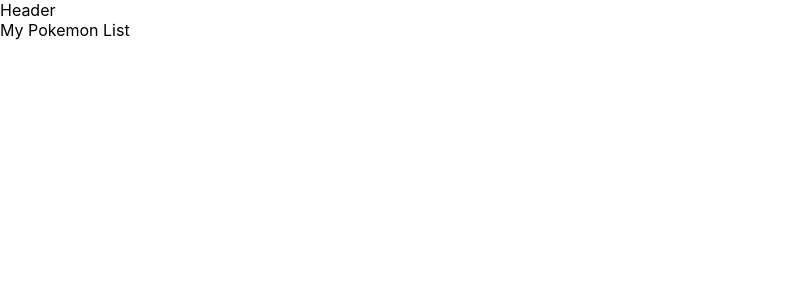
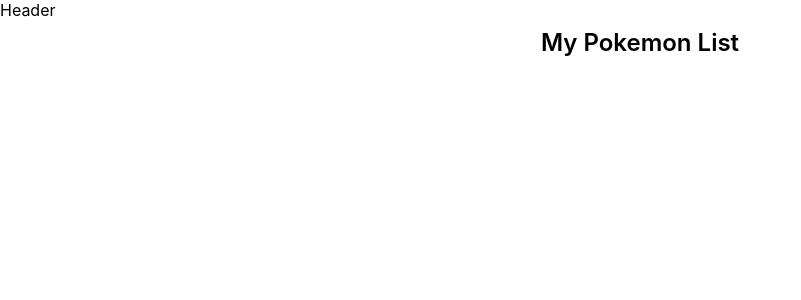
Before and after one commit to JeffryMok/pokedex-react, a React (Create React App) app: page /my-list in a window 1280 px wide. Shown: the top 300 px of the page, without its empty margins (0-801 px from the left). Built offline with nearby package versions, Linux system fonts and the light colour scheme.

Commit message:
Add Loading component

```diff
--- a/src/App.js
+++ b/src/App.js
@@ -3,6 +3,7 @@
 import ApolloClientProvider from './providers/ApolloClientProvider';
 import { ContextProvider } from './providers/ContextProvider';
 import Header from './components/Header';
+import Loading from './components/Loading';
 
 const PokemonList = React.lazy(() => import('./pages/PokemonList'));
 const PokemonDetail = React.lazy(() => import('./pages/PokemonDetail'));
@@ -11,7 +12,7 @@
 function App() {
   return (
     <BrowserRouter>
-      <Suspense fallback={<div>Loading...</div>}>
+      <Suspense fallback={<Loading />}>
         <ApolloClientProvider>
           <ContextProvider>
             <Header />
--- /dev/null
+++ b/src/components/Loading.js
@@ -0,0 +1,10 @@
+import { Backdrop, CircularProgress } from '@mui/material';
+import React from 'react';
+
+const Loading = () => (
+  <Backdrop open>
+    <CircularProgress color="inherit" />
+  </Backdrop>
+)
+
+export default Loading;
--- a/src/pages/MyPokemonList.js
+++ b/src/pages/MyPokemonList.js
@@ -38,9 +38,9 @@
   }
 
   return (
-    <div>
+    <div className={css`padding: 8px`}>
       {generateReleaseConfirmationDialog()}
-      <div>My Pokemon List</div>
+      <div className={css`font-size: 24px; font-weight: 600; text-align: center; margin-bottom: 16px`}>My Pokemon List</div>
       {myPokemonList.map((poke, idx) => (
         <div className={css`margin-bottom: 4px`} key={poke.nickname}>
           <PokemonCard id={idx+1} name={poke.name} nickname={poke.nickname} onRelease={() => handleOpenReleaseDialog(poke.nickname)} />
--- a/src/pages/PokemonDetail.js
+++ b/src/pages/PokemonDetail.js
@@ -8,6 +8,7 @@
 import CloseIcon from '@mui/icons-material/Close';
 import InfoAccordion from '../components/InfoAccordion';
 import { PokemonContext } from '../providers/ContextProvider';
+import Loading from '../components/Loading';
 
 const PokemonDetail = () => {
   const navigate = useNavigate();
@@ -65,7 +66,7 @@
       } = {},
     } = {},
   } = useQuery(GET_POKEMON_DETAIL, { variables: gqlVariables });
-  if (loading) return <div>Loading...</div>
+  if (loading) return <Loading />
   if (error) return <div>Error: {error.message}</div>
 
   const generateErrorText = () => {
@@ -77,7 +78,9 @@
   const generateCatchDialog = () => {
     return (
       <Dialog open={isOpenCatchDialog} onClose={() => setOpenCatchDialog(false)}>
-        <DialogTitle>Catch {name}</DialogTitle>
+        <DialogTitle>
+          <div className={css`text-transform: capitalize`}>Catch {name}</div>
+        </DialogTitle>
         <div className={css`text-align: center; text-size: 16px; font-weight: 600`}>
           <div>
             {icon}
--- a/src/pages/PokemonList.js
+++ b/src/pages/PokemonList.js
@@ -5,6 +5,7 @@
 import { Grid, Pagination } from '@mui/material';
 import PokemonCard from '../components/PokemonCard';
 import { PokemonContext } from '../providers/ContextProvider';
+import Loading from '../components/Loading';
 
 const PokemonList = () => {
   const navigate = useNavigate();
@@ -37,11 +38,11 @@
     } = {},
     fetchMore,
   } = useQuery(GET_POKEMONS, { variables: gqlVariables });
-  if (loading) return <div>Loading...</div>
+  if (loading) return <Loading />
   if (error) return <div>Error: {error.message}</div>
 
   const handleChangePage = (_, val) => {
-    fetchMore({ variables: { offset: (val-1)*params.limit }})
+    fetchMore({ variables: { offset: (val-1)*params.limit } })
   }
 
   return (
```
